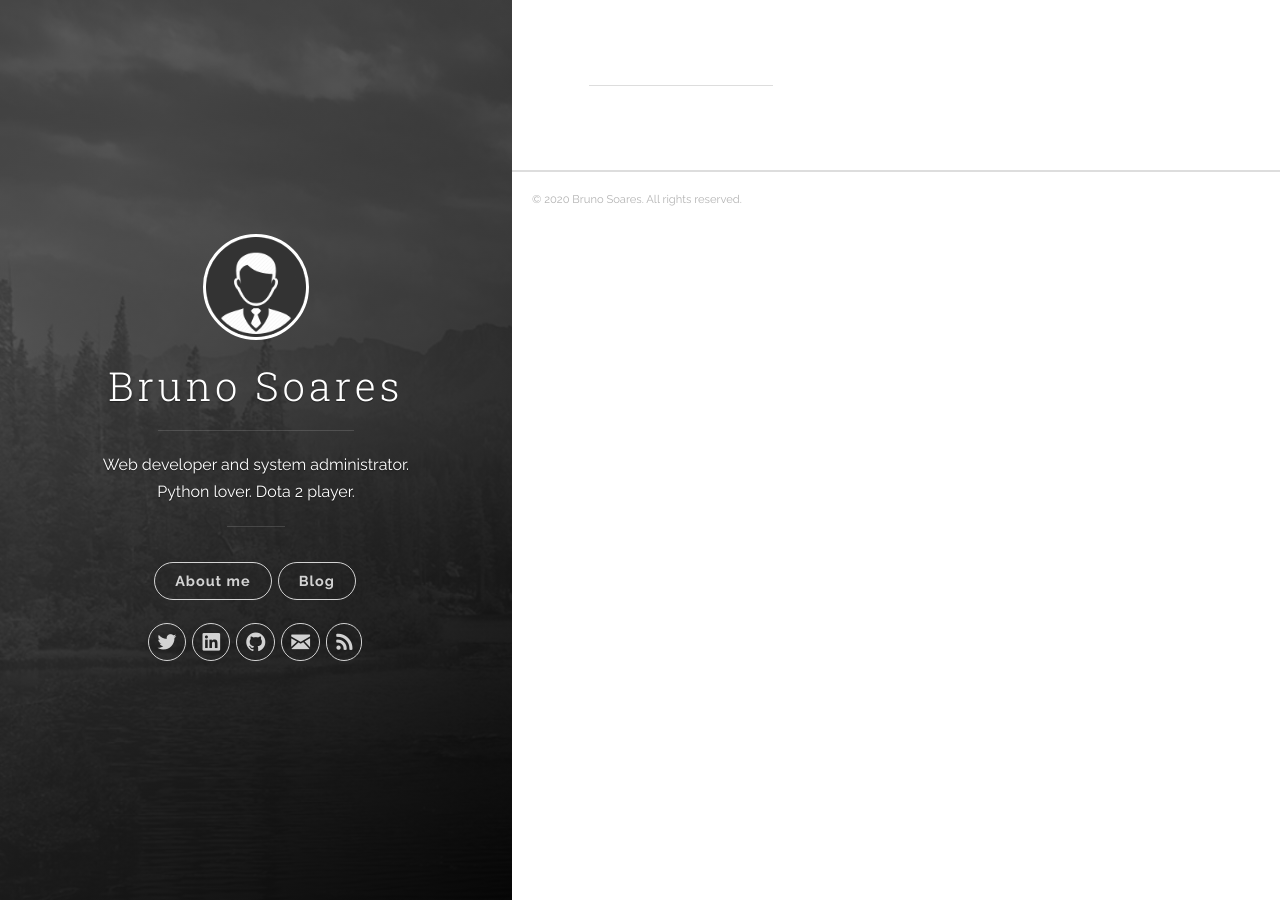
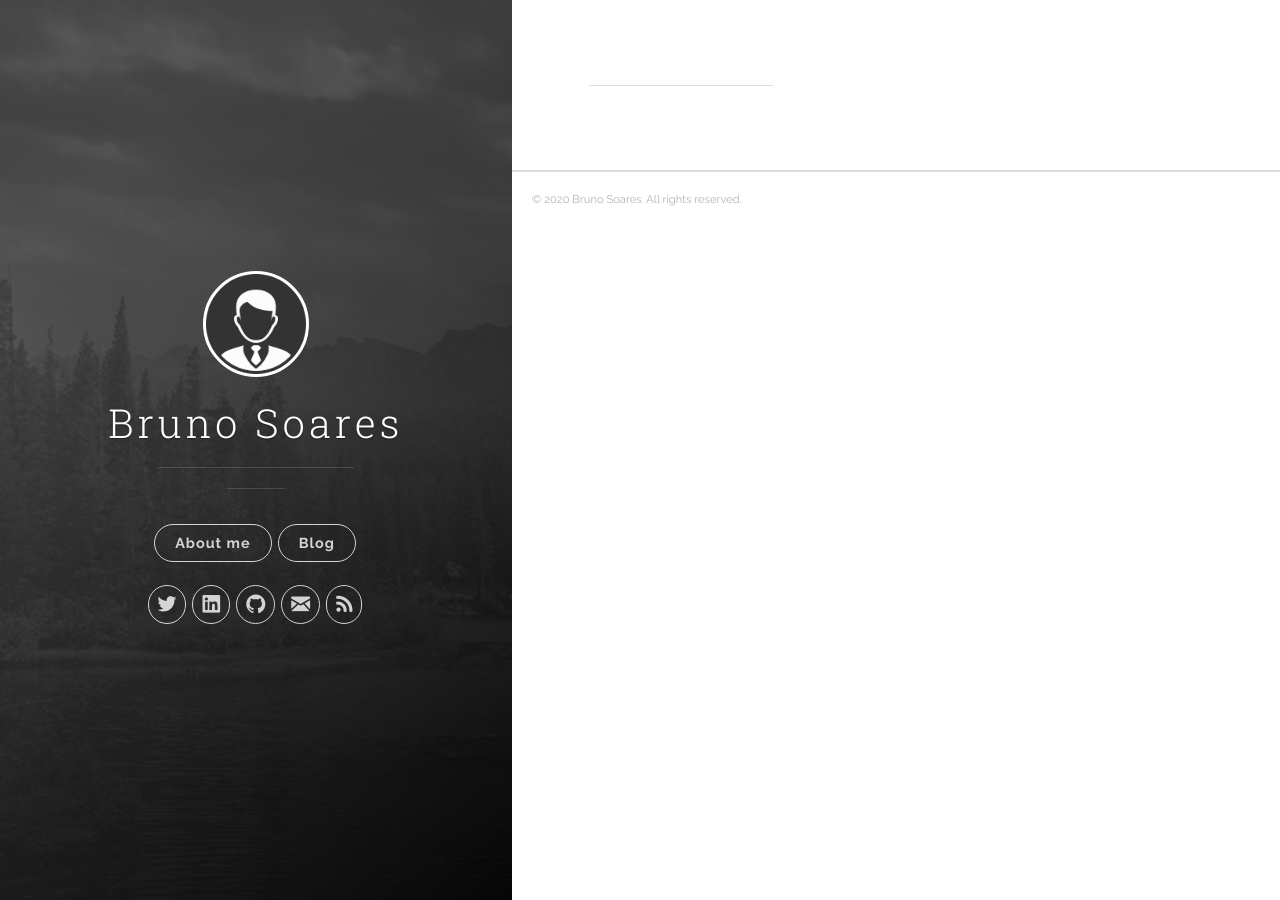
Before and after one commit to bratomes/bratomes.github.io, a Jekyll site: the page built from index.html, in a window 1280 px wide. Built offline with Jekyll 4.4.1, drawn with Linux system fonts in a browser that asks for light colours.

Commit message:
Remove facebook and description configurations

```diff
--- a/_config.yml
+++ b/_config.yml
@@ -1,6 +1,5 @@
 # Site settings
 title: Bruno Soares
-description: 'Web developer and system administrator. Python lover. Dota 2 player.'
 url: 'http://bratomes.com.br'
 baseurl: ''
 # google_analytics: 'UA-XXXXXX-X'
@@ -10,7 +9,6 @@ author:
   name: 'Bruno Soares'
   email: brunomsss@gmail.com
   twitter_username: bratomes
-  # facebook_username: joshgerdes
   github_username:  bratomes
   linkedin_username:  bratomes
 
```
